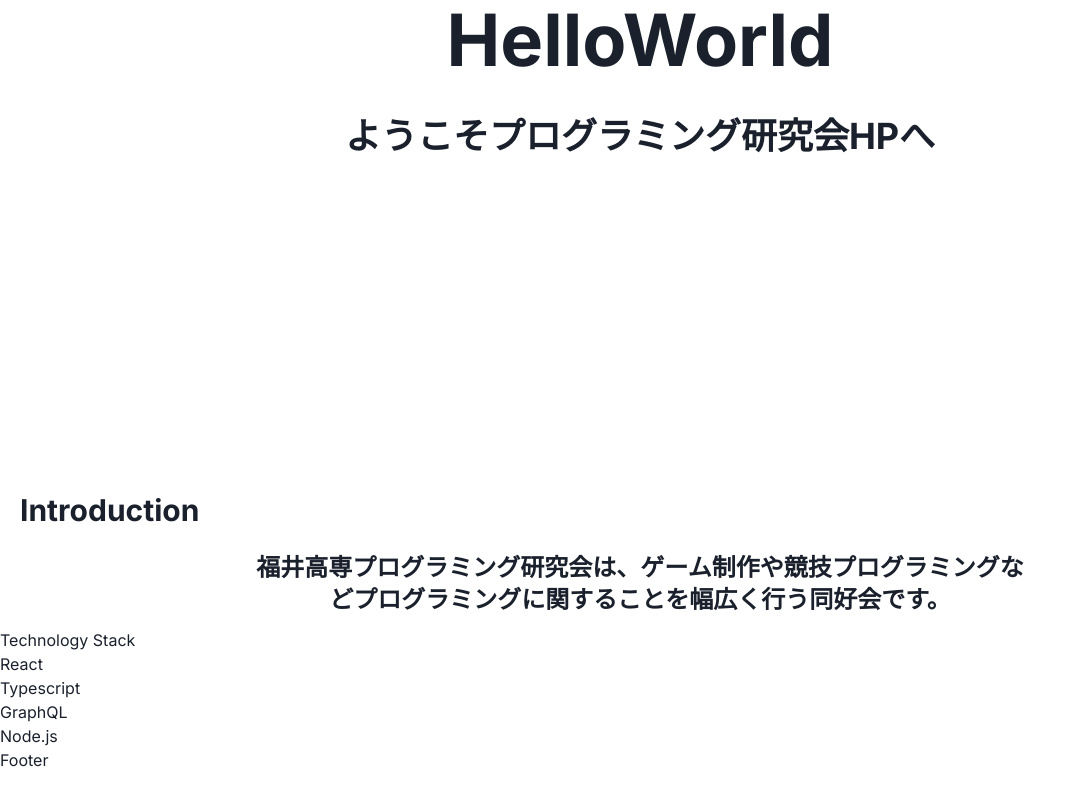
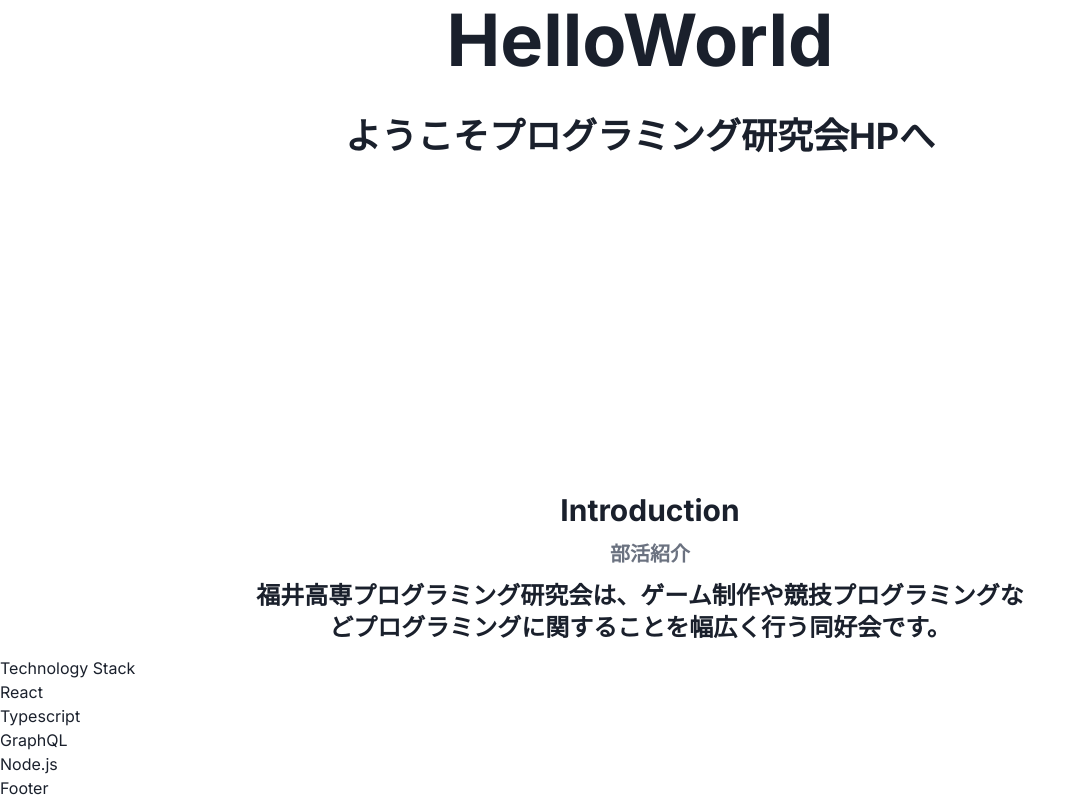
Before and after one commit to nitfc-proken/proken-hp, a Next.js app: page / in a window 1280 px wide. Shown: the part 392-1192 px from the top of the page, without its empty margins (0-1086 px from the left). Before the commit the page ends 1164 px from the top, so only its background shows below. Built offline with nearby package versions, Linux system fonts and the light colour scheme.

Commit message:
introをいじってみた

```diff
--- a/app/components/Introduction.tsx
+++ b/app/components/Introduction.tsx
@@ -1,8 +1,20 @@
+"use client";
+
+import { motion } from "framer-motion";
+
 function Introduction() {
   return (
-		<div>
+    <div className="text-center">
       <div className="pl-5">
         <h1 className="text-3xl font-bold py-3">Introduction</h1>
+        <motion.p
+          className="text-gray-500 text-xl font-bold"
+          initial={{ opacity: 0, y: -10 }}
+          animate={{ opacity: 1, y: 0 }}
+          transition={{ duration: 1.0, ease: "easeOut" }}
+        >
+          部活紹介
+        </motion.p>
       </div>
       <div className="flex justify-center items-center">
         <p className="text-2xl font-bold py-3 max-w-screen-md text-center">
@@ -12,4 +24,5 @@ function Introduction() {
     </div>
   );
 }
+
 export default Introduction;
```
Also changed, not shown: app/components/Opportunities.tsx (added). Lines whose indentation alone changed are shown as unchanged.
